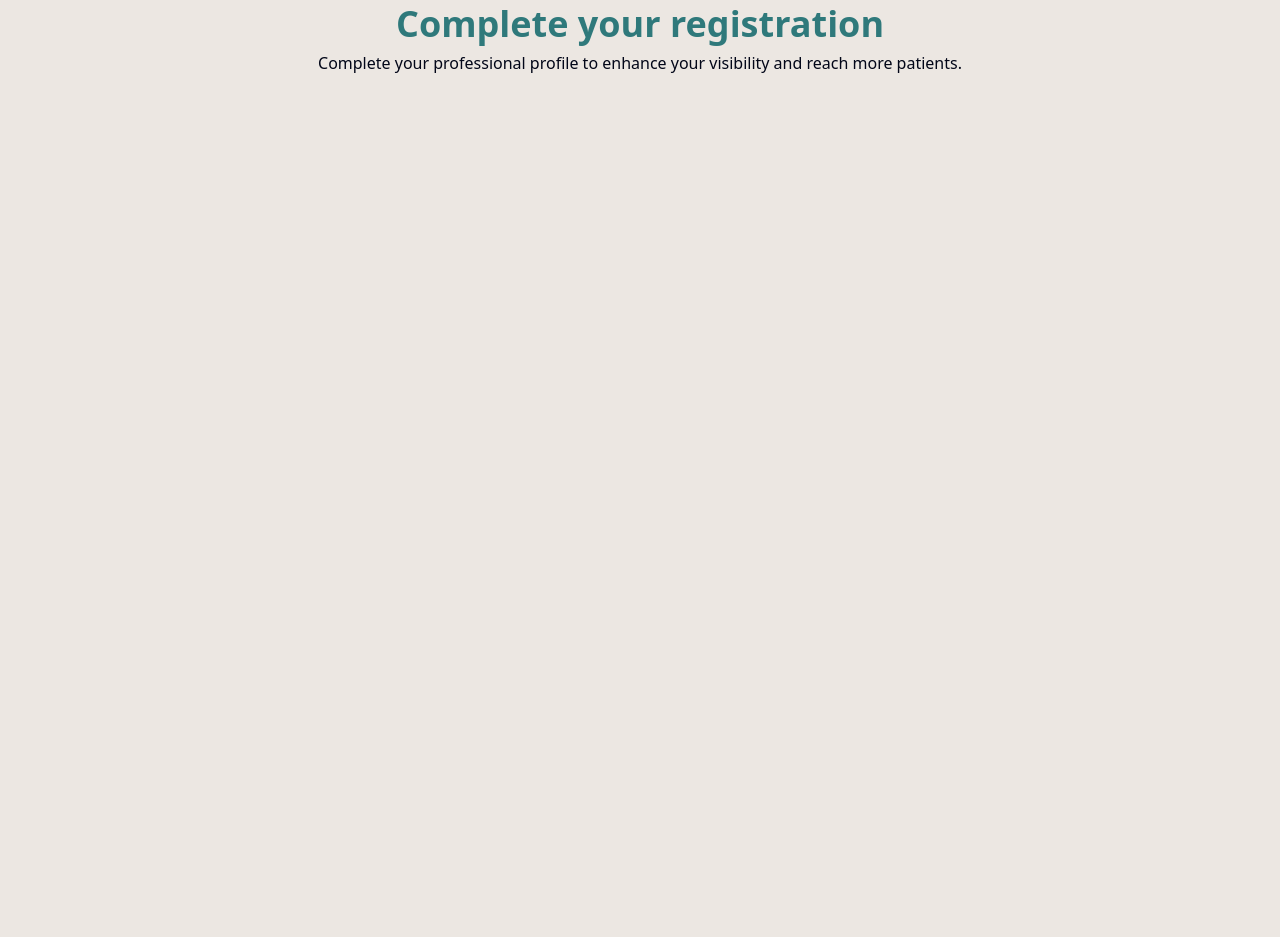
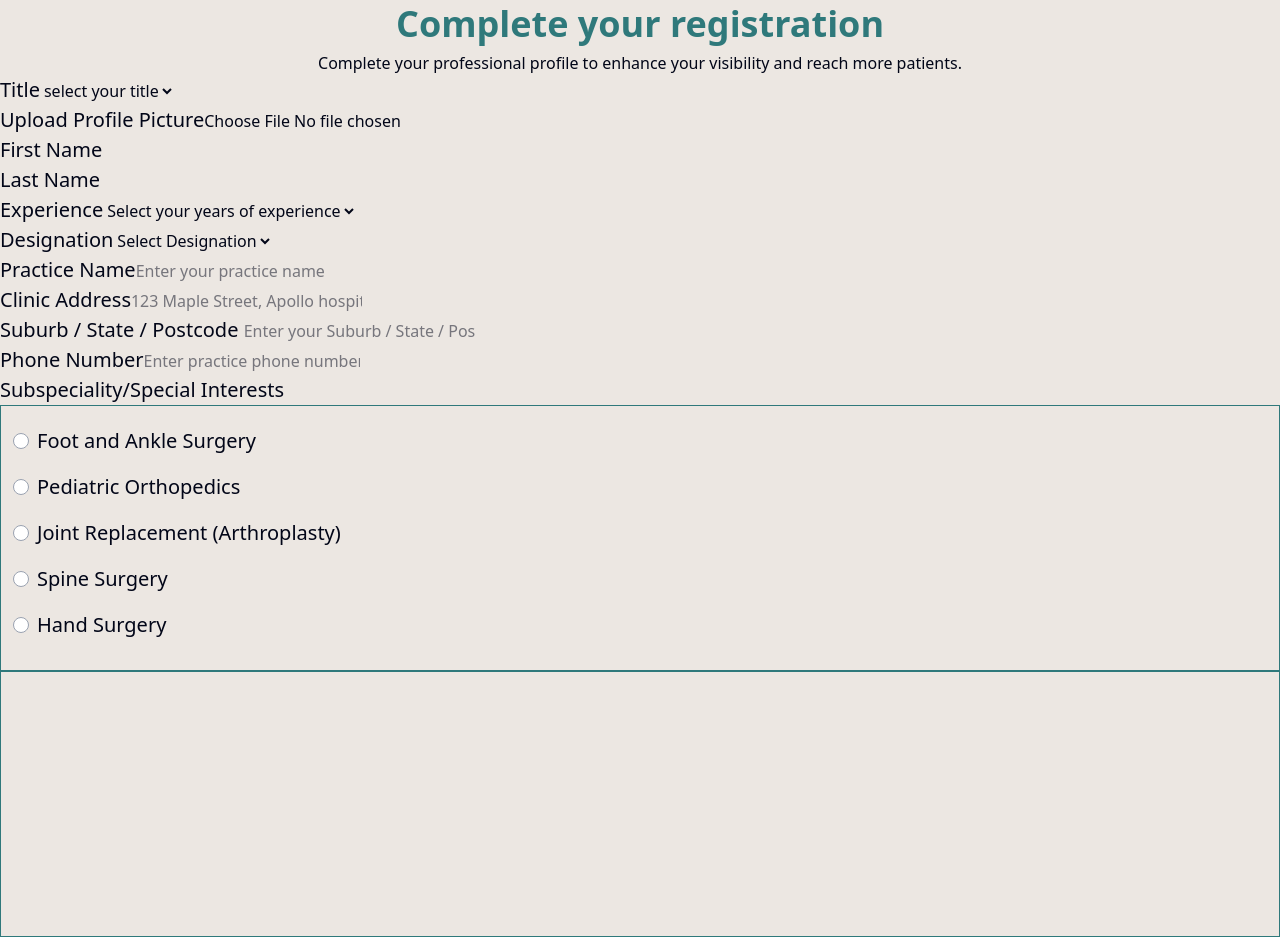
Before and after one commit to bestorthopaedicsurgeon/bos-next, a Next.js app: page /doctor_registration in a window 1280 px wide. Shown: the part 360-1297 px from the top of the page. Before the commit the page ends 800 px from the top, so only its background shows below. Built offline with nearby package versions, Linux system fonts and the light colour scheme.

Commit message:
chore:doc reg

```diff
--- a/package.json
+++ b/package.json
@@ -21,7 +21,8 @@
     "react": "^19.0.0",
     "react-dom": "^19.0.0",
     "react-phone-input-2": "^2.15.1",
-    "tailwind-merge": "^3.2.0"
+    "tailwind-merge": "^3.2.0",
+    "tailwind-scrollbar": "^4.0.2"
   },
   "devDependencies": {
     "@eslint/eslintrc": "^3",
--- a/src/app/doctor_registration/page.js
+++ b/src/app/doctor_registration/page.js
@@ -1,8 +1,29 @@
+"use client";
 import ProfileHeader from "@/components/reusable/profileHeader";
-import React from "react";
+import React, { useState } from "react";
 import { profileHeader } from "@/data/profileHeader";
 import WelcomeTxt from "@/components/reusable/welcomeTxt";
+import { doc_reg } from "@/data/doc_reg";
 const page = () => {
+  const [selectedSpecialties, setSelectedSpecialties] = useState([]);
+
+  const specialties = [
+    "Foot and Ankle Surgery",
+    "Pediatric Orthopedics",
+    "Joint Replacement (Arthroplasty)",
+    "Spine Surgery",
+    "Hand Surgery",
+    "Shoulder and Elbow Surgery",
+    "Sports Medicine",
+  ];
+
+  const handleSpecialtyChange = (specialty) => {
+    setSelectedSpecialties((prev) =>
+      prev.includes(specialty)
+        ? prev.filter((item) => item !== specialty)
+        : [...prev, specialty]
+    );
+  };
   return (
     <div>
       {profileHeader.createProfile.map((data) => (
@@ -22,7 +43,145 @@ const page = () => {
         </div>
       ))}
 
-      <form action=""></form>
+      <form action="">
+        <div>
+          <label htmlFor="title">Title</label>
+          <select name="title" id="title">
+            <option value="">select your title</option>
+            <option value="">Dr</option>
+            <option value="">Ms</option>
+            <option value="">Mr</option>
+            <option value="">Prof</option>
+          </select>
+        </div>
+        <div>
+          <label htmlFor="pic">Upload Profile Picture</label>
+          <input type="file" name="pic" id="pic" />
+        </div>
+        <div>
+          <label htmlFor="fname">First Name</label>
+          <input type="text" name="fname" id="fname" />
+        </div>
+        <div>
+          <label htmlFor="lname">Last Name</label>
+          <input type="text" name="lname" id="lname" />
+        </div>
+        <div>
+          <label htmlFor="exp">Experience</label>
+          <select name="exp" id="exp">
+            <option value="">Select your years of experience</option>
+            <option value="">1</option>
+            <option value="">2</option>
+            <option value="">3</option>
+          </select>
+        </div>
+        <div>
+          <label htmlFor="desig">Designation</label>
+          <select name="desig" id="desig">
+            <option value="">Select Designation</option>
+            <option value="">Doctor</option>
+            <option value="">Surgeon</option>
+            <option value="">General Physician</option>
+          </select>
+        </div>
+        <div>
+          <label htmlFor="prac_name">Practice Name</label>
+          <input
+            type="text"
+            name="prac_name"
+            id="prac_name"
+            placeholder="Enter your practice name"
+          />
+        </div>
+        <div>
+          <label htmlFor="clinic_name">Clinic Address</label>
+          <input
+            type="text"
+            name="clinic_name"
+            id="clinic_name"
+            placeholder="123 Maple Street, Apollo hospital, Springfield, Sydney"
+          />
+        </div>
+        <div>
+          <label htmlFor="post_code">Suburb / State / Postcode </label>
+          <input
+            type="text"
+            name="post_code"
+            id="post_code"
+            placeholder="Enter your Suburb / State / Postcode "
+          />
+        </div>
+        <div>
+          <label htmlFor="phone">Phone Number</label>
+          <input
+            type="number"
+            name="phone"
+            id="phone"
+            placeholder="Enter practice phone number "
+          />
+        </div>
+        <div>
+          <label htmlFor="">Subspeciality/Special Interests</label>
+          <div className="border-(--primary) border-1 p-3 ">
+            <div
+              className="max-h-[240px] overflow-auto "
+              style={{
+                scrollbarWidth: "thin",
+                scrollbarColor: "#2F797B #D9D9D9",
+              }}
+            >
+              {doc_reg.Subspeciality.map((specialty) => (
+                <div key={specialty} className="flex items-center">
+                  <input
+                    type="checkbox"
+                    id={specialty.replace(/\s+/g, "-").toLowerCase()}
+                    checked={selectedSpecialties.includes(specialty)}
+                    onChange={() => handleSpecialtyChange(specialty)}
+                    className="hidden"
+                  />
+                  <label
+                    htmlFor={specialty.replace(/\s+/g, "-").toLowerCase()}
+                    className={`flex items-center cursor-pointer select-none rounded-full py-2`}
+                  >
+                    <span
+                      className={`w-4 h-4 inline-block mr-2 rounded-full border
+                    ${
+                      selectedSpecialties.includes(specialty)
+                        ? "bg-blue-500 border-blue-500"
+                        : "bg-white border-gray-400"
+                    }`}
+                    ></span>
+                    {specialty}
+                  </label>
+                </div>
+              ))}
+            </div>
+          </div>
+        </div>
+        <div className="border-(--primary) border-1 p-3 ">
+          <div
+            className=" h-[240px] overflow-auto"
+            style={{
+              scrollbarWidth: "thin",
+              scrollbarColor: "#2F797B #D9D9D9",
+            }}
+          >
+            {selectedSpecialties.map((specialty) => (
+              <div key={specialty}>
+                <label
+                  htmlFor={specialty.replace(/\s+/g, "-").toLowerCase()}
+                  className={`flex items-center cursor-pointer select-none rounded-full py-2`}
+                >
+                  <span
+                    className={`w-4 h-4 inline-block mr-2 rounded-full border bg-blue-500 border-blue-500`}
+                  ></span>
+                  {specialty}
+                </label>
+              </div>
+            ))}
+          </div>
+        </div>
+      </form>
     </div>
   );
 };
--- /dev/null
+++ b/src/data/doc_reg.js
@@ -0,0 +1,11 @@
+export const doc_reg = {
+  Subspeciality: [
+    "Foot and Ankle Surgery",
+    "Pediatric Orthopedics",
+    "Joint Replacement (Arthroplasty)",
+    "Spine Surgery",
+    "Hand Surgery",
+    "Shoulder and Elbow Surgery",
+    "Sports Medicine",
+  ],
+};
--- a/src/lib/utils.js
+++ b/src/lib/utils.js
@@ -1,5 +1,5 @@
 import { clsx } from "clsx";
-import { twMerge } from "tailwind-merge"
+import { twMerge } from "tailwind-merge";
 
 export function cn(...inputs) {
   return twMerge(clsx(inputs));
```
Also changed, not shown: 1 other file (tests, documents, lock files or other folders).
